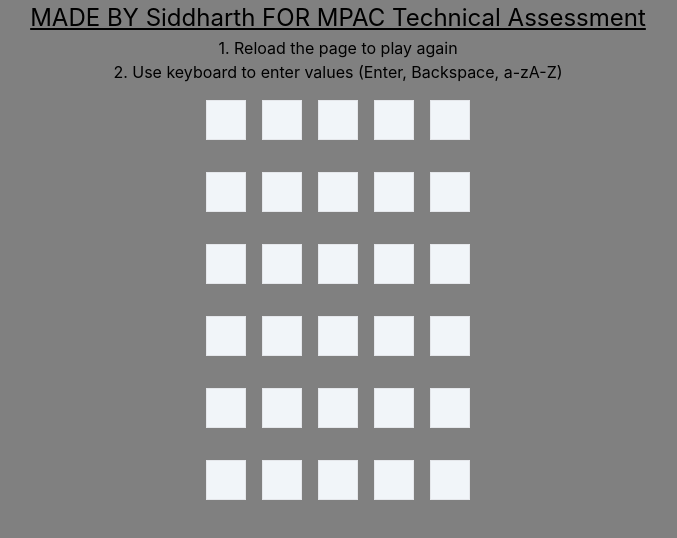
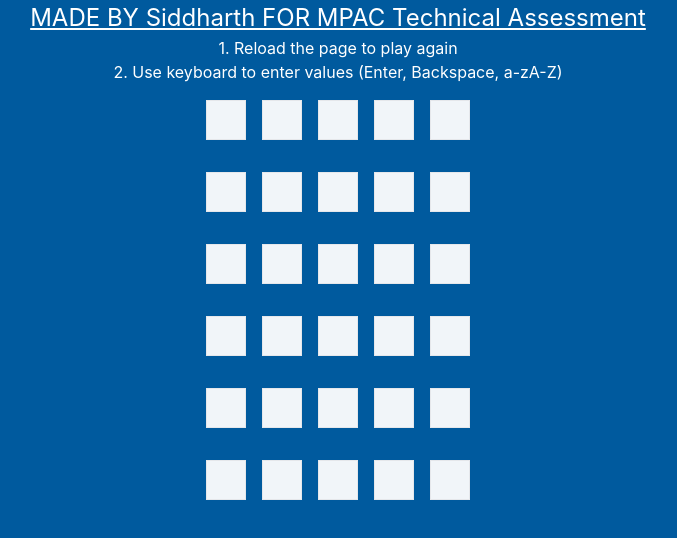
Before and after one commit to siduw/mpac-wordle-demo, a React (Vite) app: page / in a window 1280 px wide. Shown: the top 538 px of the page, without its empty margins (302-979 px from the left). Built offline with nearby package versions, Linux system fonts and the light colour scheme.

Commit message:
Style: fixed some color

```diff
--- a/src/components/Wordle.jsx
+++ b/src/components/Wordle.jsx
@@ -19,8 +19,12 @@ function Wordle() {
     <div className="flex flex-col items-center justify-center">
       <h1>MADE BY Siddharth FOR MPAC Technical Assessment</h1>
       <ul>
-        <li>1. Reload the page to play again</li>
-        <li>{"2. Use keyboard to enter values (Enter, Backspace, a-zA-Z)"}</li>
+        <li>
+          <p>1. Reload the page to play again</p>
+        </li>
+        <li>
+          <p>{"2. Use keyboard to enter values (Enter, Backspace, a-zA-Z)"}</p>
+        </li>
       </ul>
       {gameState === GAME_STATE.WON && (
         <p>{`Congratulations! You've won the game on turn: ${attempt}`}</p>
--- a/src/index.css
+++ b/src/index.css
@@ -12,11 +12,11 @@
   -moz-osx-font-smoothing: grayscale;
   text-align: center;
   align-items: center;
-  background-color: grey;
+  background-color: #005A9E;
 }
 
 h1 {
-  color: black;
+  color: white;
   font-size: x-large;
   text-decoration: underline;
 }
```
